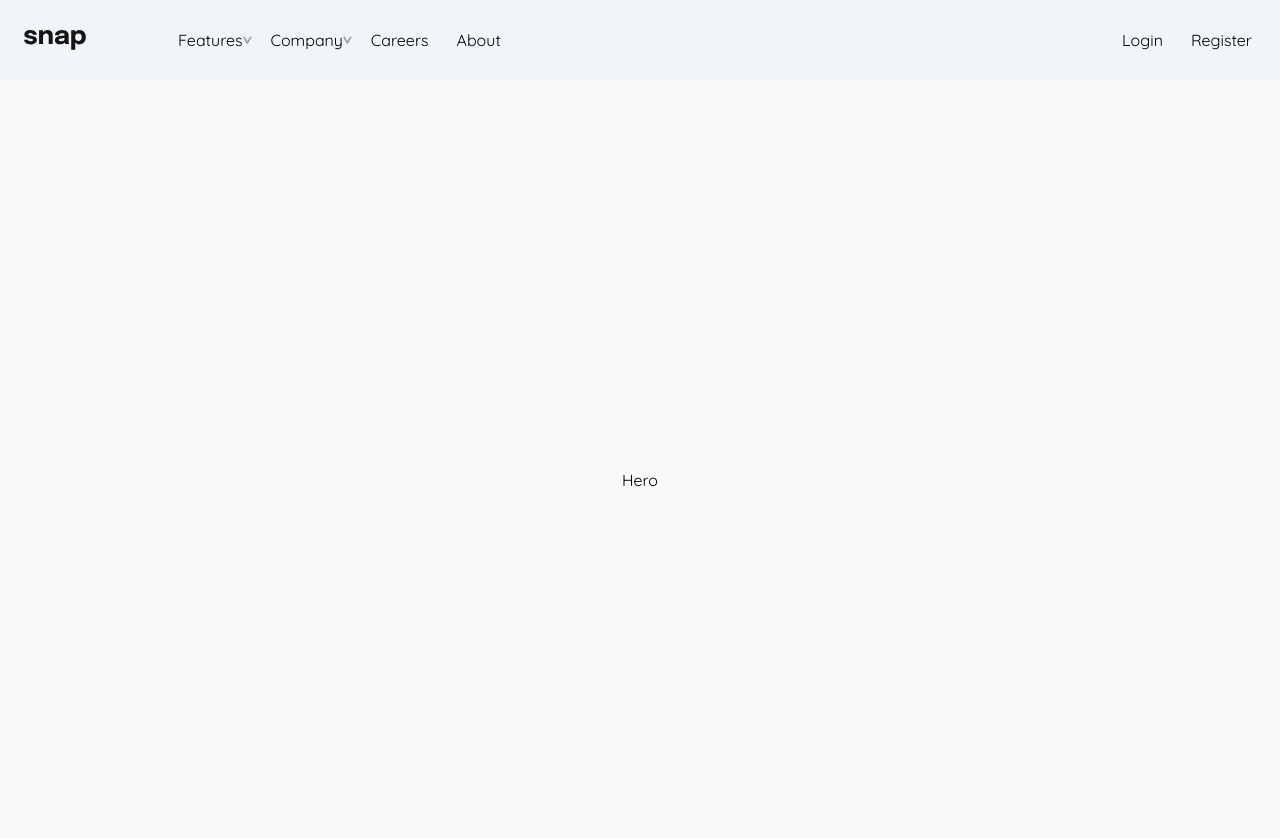
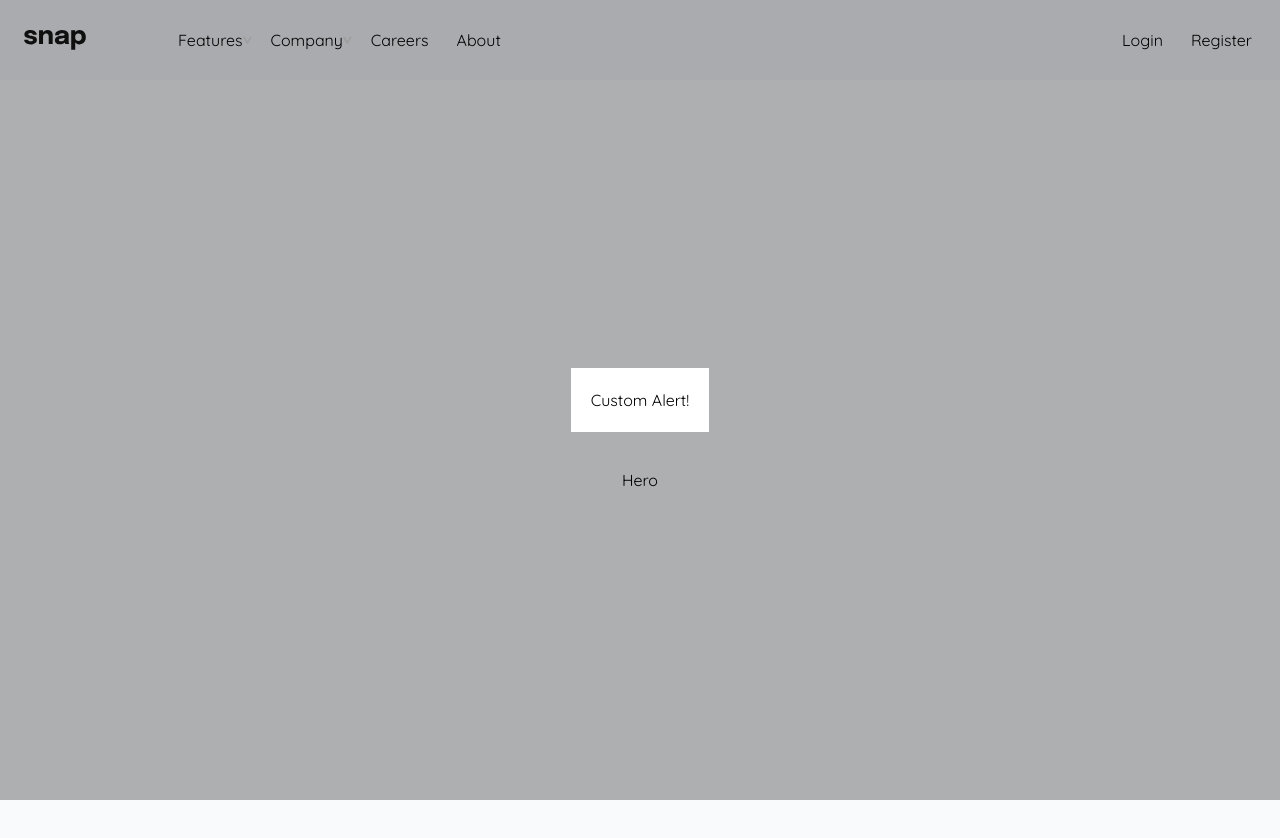
Before and after one commit to nickelzon/intro-section-with-dropdown-nav, a React (Vite) app: page / in a window 1280 px wide. Shown: the top 838 px of the page. Built offline with nearby package versions, Linux system fonts and the light colour scheme; the HTML template or start-up script is replaced by a standard one.

Commit message:
added custom alert component

```diff
--- a/src/App.jsx
+++ b/src/App.jsx
@@ -1,4 +1,5 @@
 import React, { useState, createContext } from "react";
+import { Alert } from "./Components/Alert";
 import Hero from "./Components/Hero";
 import Navbar from "./Components/Navbar";
 import { logo } from "./images";
@@ -6,6 +7,7 @@ import { logo } from "./images";
 export const toggleContext = createContext();
 
 const App = () => {
+  const [alert, setAlert] = useState(true);
   const [toggleMenu, setToggleMenu] = useState(false);
   const iconToggle = {
     toggleMenu: toggleMenu,
@@ -17,6 +19,12 @@ const App = () => {
   return (
     <div className="font-font bg-slate-50">
       <div className="root-container w-full">
+        <Alert
+          display={alert ? "flex" : "hidden"}
+          position="absolute"
+          z="10"
+          setAlert={() => setAlert((a) => !a)}
+        />
         <toggleContext.Provider value={iconToggle}>
           <div>
             <Navbar />
--- /dev/null
+++ b/src/Components/Alert.jsx
@@ -0,0 +1,24 @@
+import React from "react";
+
+const MessageContainer = ({ message }) => {
+  const style = {
+    mainContainer: "flex p-5 bg-white",
+  };
+
+  return (
+    <div className={style.mainContainer}>
+      <span>{message}</span>
+    </div>
+  );
+};
+
+export const Alert = ({ display, position, z, setAlert }) => {
+  const style = {
+    root: `${display} justify-center items-center h-[100vh] w-full bg-slate-600 ${position} z-${z} top-0 alert-background`,
+  };
+  return (
+    <div className={style.root} onClick={() => setAlert()}>
+      <MessageContainer message="Custom Alert!" />
+    </div>
+  );
+};
--- a/src/Components/Hero.jsx
+++ b/src/Components/Hero.jsx
@@ -1,13 +1,13 @@
-import React, { useContext } from "react";
+import React, { useContext, useState } from "react";
 import { toggleContext } from "../App";
 import { Menu } from "./Navbar";
 import { menu } from "../Constants";
+import { Alert } from "./Alert";
 import { footerimg } from "../Constants";
 import { herodesktop, heromobile } from "../images";
 
 const Hero = () => {
   const toggle = useContext(toggleContext);
-
   const style = {
     rootContainer: "hero grid h-[100vh]",
   };
--- a/src/index.css
+++ b/src/index.css
@@ -26,6 +26,10 @@ button {
 
 .sidebar-active {
   grid-template-columns: 1fr 2fr;
+}
+
+.alert-background {
+  background-color: rgba(0, 0, 0, 0.3);
 }
 
 .hero > div:first-child {
```
